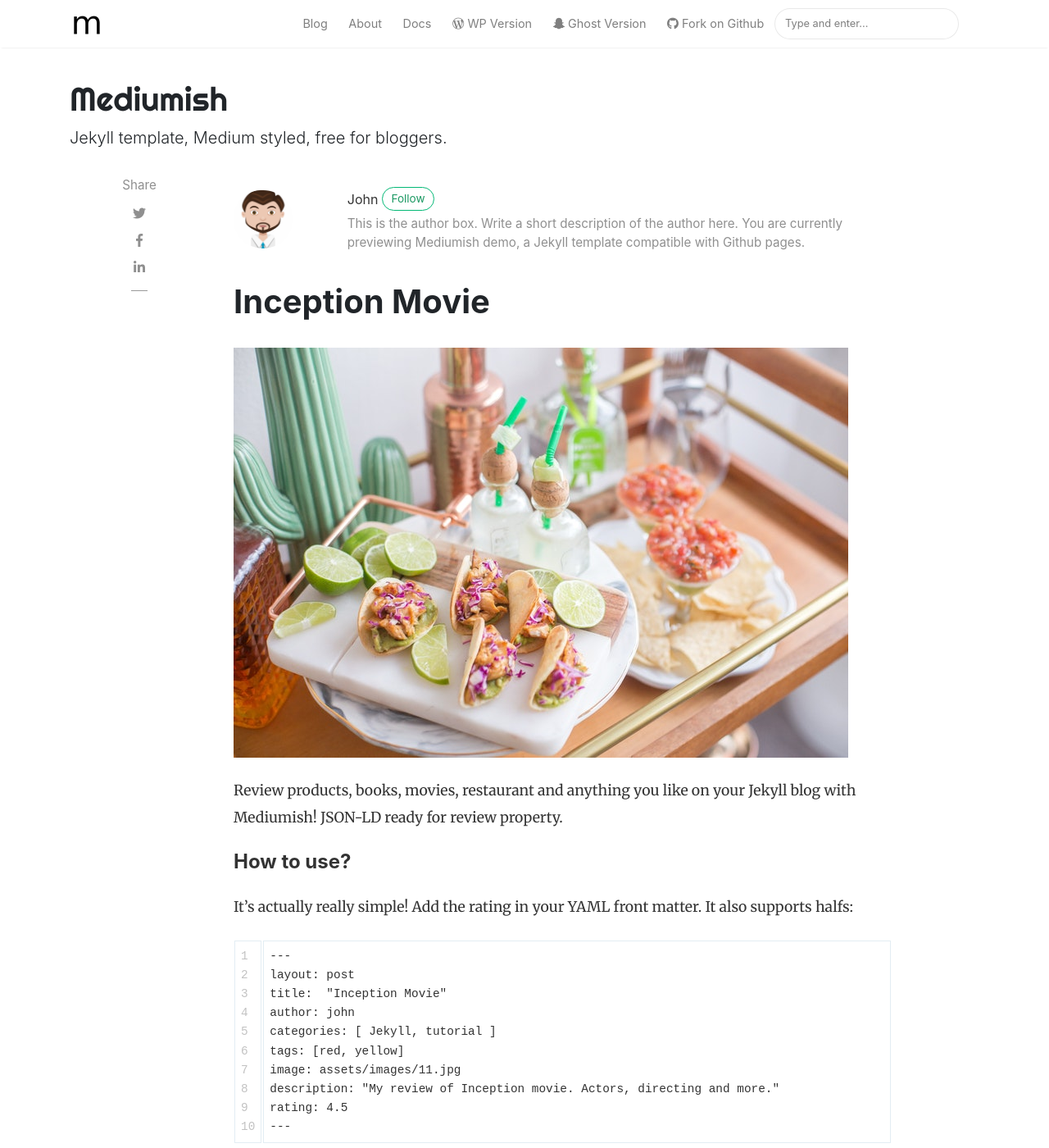
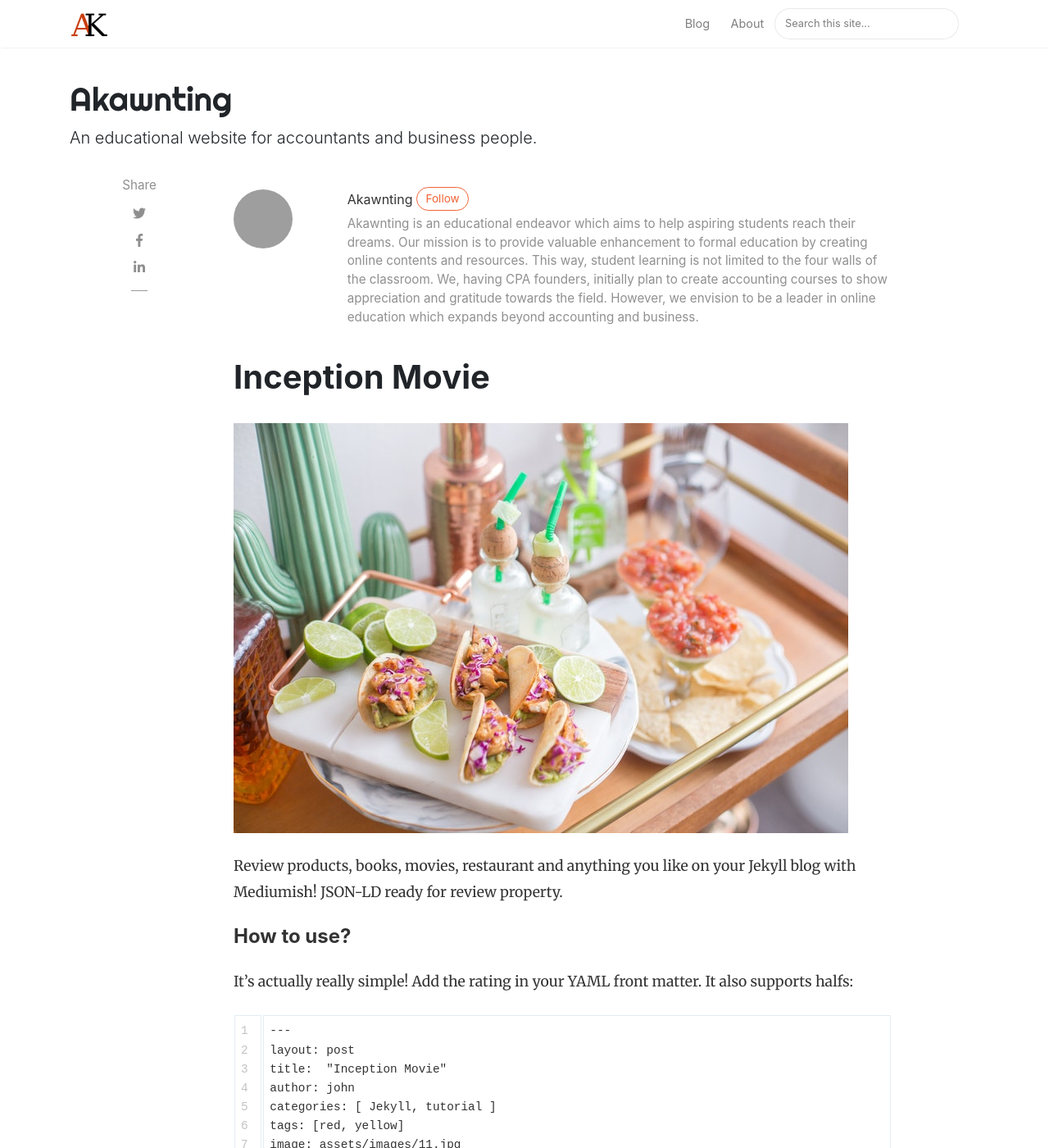
Before and after one commit to crazylynxsystem/akawnting, a Jekyll site: the page built from _posts/2018-01-11-customer-service.md, in a window 1280 px wide and 1400 px high. Shown: the whole window at 82% size. Built offline with Jekyll 4.4.1, drawn with Linux system fonts in a browser that asks for light colours; nearby versions of some CDN libraries; comment, search, counter and statistics services are not loaded; some of the changed text lies outside the part shown; grey boxes are pictures that could not be loaded.

Commit message:
pushing initial content

```diff
--- a/_config.yml
+++ b/_config.yml
@@ -1,26 +1,26 @@
 # Site
-name: "Mediumish"
-title: "Mediumish"
-description: "Jekyll template, Medium styled, free for bloggers."
+name: "Akawnting"
+title: "Akawnting"
+description: "An educational website for accountants and business people."
 logo: 'assets/images/logo.png'
-favicon: 'assets/images/logo.png'
+favicon: 'assets/images/favicon.ico'
 baseurl: ''
-google_analytics: 'UA-46278016-1'
-disqus: 'demowebsite'
-mailchimp-list: 'https://wowthemes.us11.list-manage.com/subscribe/post?u=8aeb20a530e124561927d3bd8&amp;id=8c3d2d214b'
+google_analytics: ''
+disqus: ''
+mailchimp-list: ''
 include: ["_pages"]
 permalink: /:title/
 
 # Authors
 authors:
-  sal:
-    name: Sal
-    display_name: Sal
+  akawnting:
+    name: Akawnting
+    display_name: Akawnting
     gravatar: e56154546cf4be74e393c62d1ae9f9d4
-    email: wowthemesnet@gmail.com
-    web: https://www.wowthemes.net
+    email: akawnting.com@gmail.com
+    web: https://akawnting.com
     twitter: https://twitter.com/wowthemesnet
-    description: "Author of Mediumish, a Bootstrap Medium styled template available for WordPress, HTML, Ghost and Jekyll. You are currently previewing Jekyll template demo."
+    description: "Akawnting is an educational endeavor which aims to help aspiring students reach their dreams. Our mission is to provide valuable enhancement to formal education by creating online contents and resources. This way, student learning is not limited to the four walls of the classroom. We, having CPA founders, initially plan to create accounting courses to show appreciation and gratitude towards the field. However, we envision to be a leader in online education which expands beyond accounting and business."
   john:
     name: John
     display_name: John
--- a/_includes/search-lunr.html
+++ b/_includes/search-lunr.html
@@ -11,7 +11,7 @@
 
 
 <form class="bd-search" onSubmit="return lunr_search(document.getElementById('lunrsearch').value);">
-    <input type="text" class="form-control text-small launch-modal-search" id="lunrsearch" name="q" maxlength="255" value="" placeholder="Type and enter..."/>
+    <input type="text" class="form-control text-small launch-modal-search" id="lunrsearch" name="q" maxlength="255" value="" placeholder="Search this site..."/>
 </form>
 
 <div id="lunrsearchresults">
--- a/_layouts/default.html
+++ b/_layouts/default.html
@@ -75,22 +75,6 @@ ga('send', 'pageview');
                 <a class="nav-link" href="{{ site.baseurl }}/about">About</a>
                 </li>
 
-                <li class="nav-item">
-                <a target="_blank" class="nav-link" href="https://bootstrapstarter.com/bootstrap-templates/template-mediumish-bootstrap-jekyll/"> Docs</a>
-                </li>
-
-                <li class="nav-item">
-                <a target="_blank" class="nav-link" href="https://www.wowthemes.net/themes/mediumish-wordpress/"><i class="fab fa-wordpress-simple"></i> WP Version</a>
-                </li>
-
-                <li class="nav-item">
-                <a target="_blank" class="nav-link" href="https://www.wowthemes.net/themes/mediumish-ghost/"><i class="fab fa-snapchat-ghost"></i> Ghost Version</a>
-                </li>
-
-                <li class="nav-item">
-                <a target="_blank" class="nav-link" href="https://github.com/wowthemesnet/mediumish-theme-jekyll"><i class="fab fa-github"></i> Fork on Github</a>
-                </li>
-
                 {% include search-lunr.html %}
 
             </ul>
@@ -128,7 +112,7 @@ ga('send', 'pageview');
 ================================================== -->
 <div class="alertbar">
 	<div class="container text-center">
-		<span><img src="{{ site.baseurl }}/{{ site.logo }}" alt="{{site.title}}"> &nbsp; Never miss a <b>story</b> from us, subscribe to our newsletter</span>
+		<span><img src="{{ site.baseurl }}/{{ site.logo }}" alt="{{site.title}}" width="4%" height="4%"> &nbsp; Never miss a <b>story</b> from us, subscribe to our newsletter</span>
         <form action="{{site.mailchimp-list}}" method="post" name="mc-embedded-subscribe-form" class="wj-contact-form validate" target="_blank" novalidate>
             <div class="mc-field-group">
             <input type="email" placeholder="Email" name="EMAIL" class="required email" id="mce-EMAIL" autocomplete="on" required>
--- a/_posts/2018-01-11-customer-service.md
+++ b/_posts/2018-01-11-customer-service.md
@@ -1,7 +1,7 @@
 ---
 layout: post
 title:  "Inception Movie"
-author: john
+author: akawnting
 categories: [ Jekyll, tutorial ]
 tags: [red, yellow]
 image: assets/images/11.jpg
--- a/assets/css/screen.css
+++ b/assets/css/screen.css
@@ -1,8 +1,3 @@
-/*
-Template Name: Mediumish
-Copyright: Sal, WowThemes.net, https://www.wowthemes.net
-License: https://www.wowthemes.net/freebies-license/
-*/
 @media screen and (min-width:1500px) {
     html { font-size:18px; } /* Increase the font size on higher resolutions */
     .container {max-width:80%;}
@@ -12,12 +7,12 @@ License: https://www.wowthemes.net/freebies-license/
 }
 
 a {
-    color: #00ab6b;
+    color: #F16334;
     transition: all 0.2s;
 }
 
 a:hover {
-    color: #038252;
+    color: #F15000;
     text-decoration: none;
 }
 
@@ -337,7 +332,7 @@ span.post-read-more a:hover {
 }
 
 blockquote {
-    border-left: 4px solid #00ab6b;
+    border-left: 4px solid #F16334;
     padding: 0 20px;
     font-style: italic;
     color: rgba(0, 0, 0, .5);
@@ -525,8 +520,8 @@ ul.tags li a:hover {
 }
 
 .btn.follow {
-    border-color: #02B875;
-    color: #1C9963;
+    border-color: #f16334;
+    color: #F16334;
     padding: 3px 10px;
     text-align: center;
     border-radius: 999em;
@@ -535,8 +530,8 @@ ul.tags li a:hover {
 }
 
 .btn.subscribe {
-    background-color: #1C9963;
-    border-color: #1C9963;
+    background-color: #F16334;
+    border-color: #F16334;
     color: rgba(255, 255, 255, 1);
     fill: rgba(255, 255, 255, 1);
     border-radius: 30px;
@@ -581,8 +576,8 @@ ul.tags li a:hover {
 }
 
 .alertbar input[type="submit"] {
-    background-color: #1C9963;
-    border: 1px solid #1C9963;
+    background-color: #F16334;
+    border: 1px solid #F16334;
     color: rgba(255, 255, 255, 1);
     fill: rgba(255, 255, 255, 1);
     font-size: 0.85rem;
```
Also changed, not shown: LICENSE.txt (deleted), README.md, assets/images/favicon.ico, assets/images/log.png (deleted), assets/images/logo.png, favicon.ico, 2 other files.
